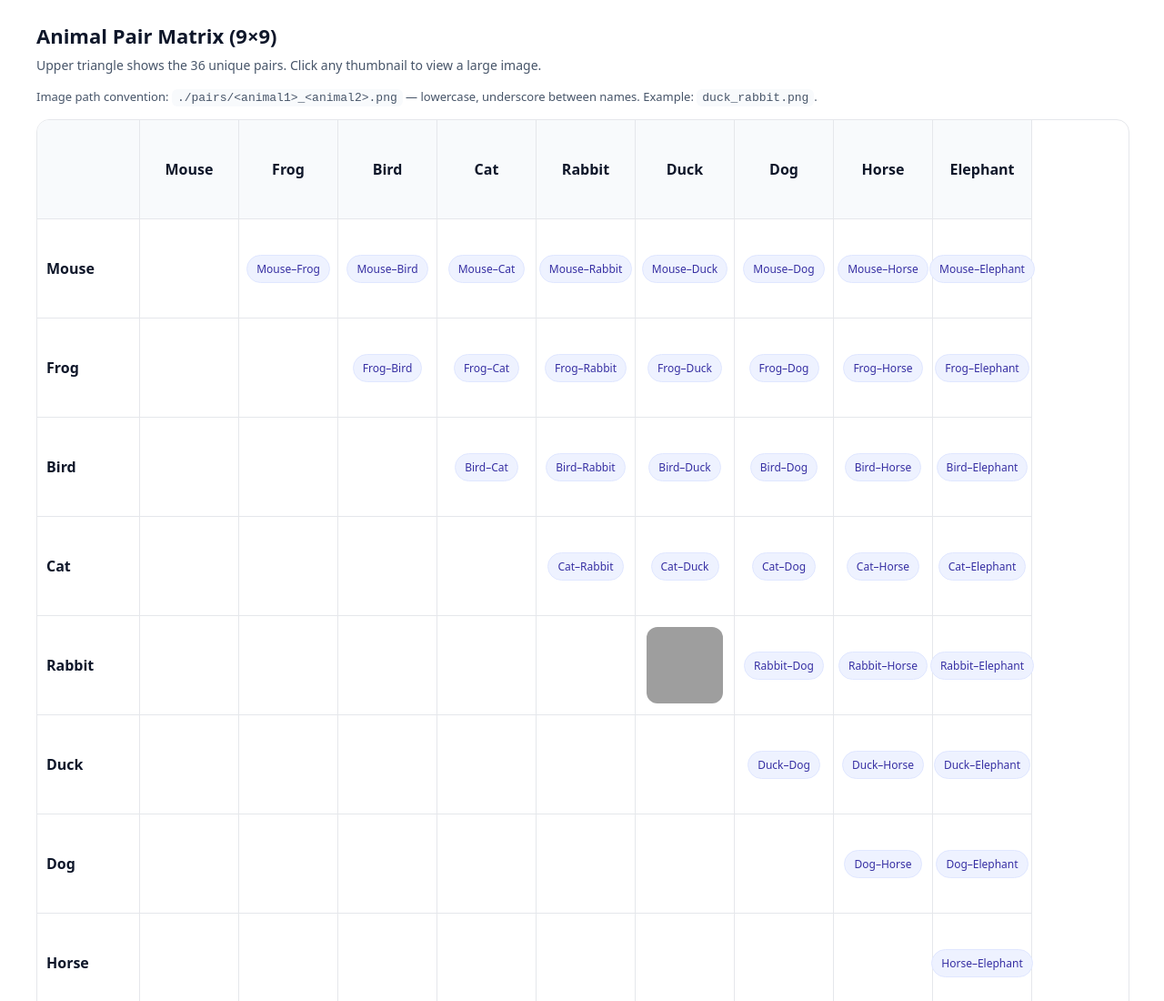
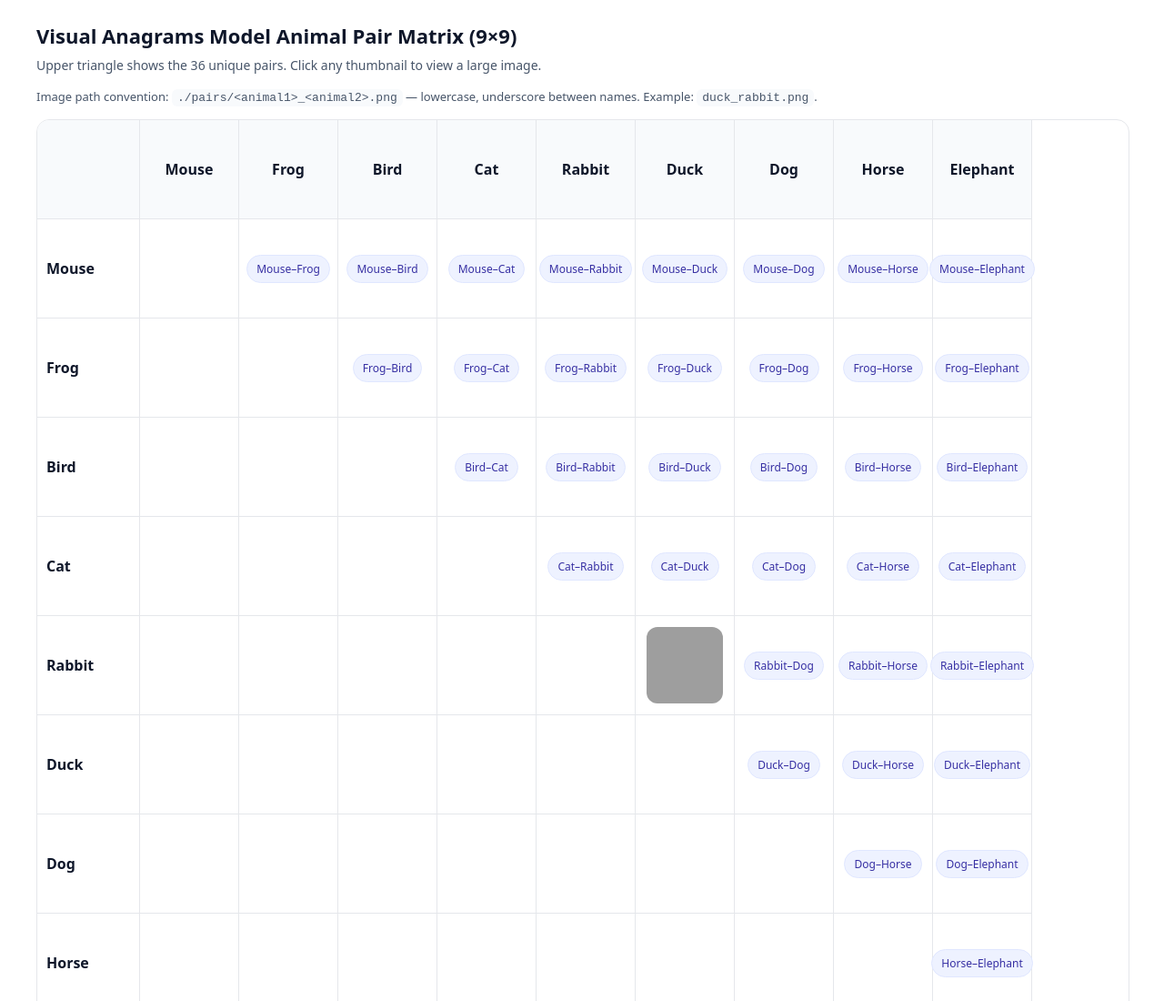
Before and after one commit to YuqiHuIsGreat/yuqihuisgreat.github.io, a plain HTML site: page animal_pair_matrix-visual_anagrams.html in a window 1280 px wide. Shown: the top 1100 px of the page at 91% size. Drawn offline with Linux system fonts and the light colour scheme; grey boxes are pictures that could not be loaded.

Commit message:
Update header to 'Visual Anagrams Model Animal Pair Matrix'

```diff
--- a/animal_pair_matrix-visual_anagrams.html
+++ b/animal_pair_matrix-visual_anagrams.html
@@ -239,7 +239,7 @@
 </head>
 <body>
   <div class="page">
-    <h1>Animal Pair Matrix (9×9)</h1>
+    <h1>Visual Anagrams Model Animal Pair Matrix (9×9)</h1>
     <div class="subtitle">Upper triangle shows the 36 unique pairs. Click any thumbnail to view a large image.</div>
     <div class="legend">Image path convention: <code>./pairs/&lt;animal1&gt;_&lt;animal2&gt;.png</code> — lowercase, underscore between names. Example: <code>duck_rabbit.png</code>.</div>
 
```
